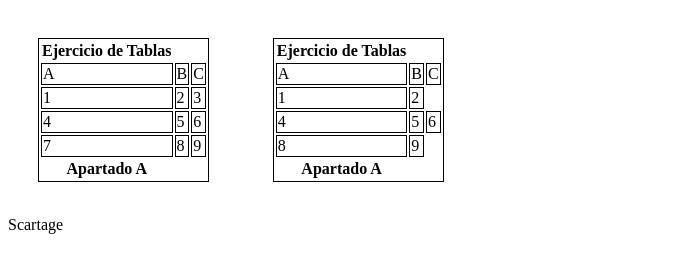
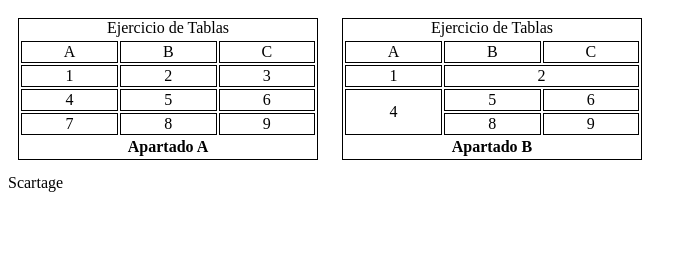
Before and after one commit to scartage/Bootcamp-javaFE, a plain HTML site: page html/index4.html in a window 1280 px wide. Shown: the whole page, without its empty margins (0-696 px from the left). Drawn offline with Linux system fonts and the light colour scheme.

Commit message:
ejercicio 4 HTML terminado

```diff
--- a/html/index4.html
+++ b/html/index4.html
@@ -1,121 +1,83 @@
 <!DOCTYPE html>
-<html lang="en">
+<html lang="es">
   <head>
-    <meta charset="UTF-8">
-    <meta http-equiv="X-UA-Compatible" content="IE=edge">
-    <meta name="viewport" content="width=device-width, initial-scale=1.0">
+    <meta charset="UTF-8" />
+    <meta http-equiv="X-UA-Compatible" content="IE=edge" />
+    <meta name="viewport" content="width=device-width, initial-scale=1.0" />
     <title>Document</title>
   </head>
   <body>
     <main>
       <table class="default">
-
         <tr>
-              <th>Ejercicio de Tablas</th>
+          <caption> Ejercicio de Tablas </caption>
         </tr>
-
         <tr>
-
           <td>A</td>
-
           <td>B</td>
-
           <td>C</td>
-
         </tr>
-
         <tr>
-
           <td>1</td>
-
           <td>2</td>
-
           <td>3</td>
-
         </tr>
-
         <tr>
-
           <td>4</td>
-
           <td>5</td>
-
           <td>6</td>
-
         </tr>
-
         <tr>
-
           <td>7</td>
-
           <td>8</td>
-
           <td>9</td>
-
         </tr>
-
         <tr>
-                <th>Apartado A</th>
+          <th colspan="4">Apartado A</th>
         </tr>
       </table>
 
       <table class="default">
-
         <tr>
-                <th>Ejercicio de Tablas</th>
+          <caption>Ejercicio de Tablas</caption>
         </tr>
-
         <tr>
-
           <td>A</td>
-
           <td>B</td>
-
           <td>C</td>
-
         </tr>
-
         <tr>
-
           <td>1</td>
-
-              <td>2</td>
-
+          <td colspan="2">2</td>
         </tr>
-
         <tr>
-
-              <td>4</td>
-
+          <td rowspan="2">4</td>
           <td>5</td>
-
           <td>6</td>
-
         </tr>
-
         <tr>
-
-
           <td>8</td>
-
           <td>9</td>
-
         </tr>
-
         <tr>
-                <th>Apartado A</th>
+          <th colspan="4">Apartado B</th>
         </tr>
       </table>
     </main>
     <style>
-        table{
+      table {
         display: inline-block;
-            margin: 30px;
+        margin: 10px;
+        width: 400px;
       }
-        table, tr,td{
-            border:solid 1px black;
+      table,
+      tr,
+      td {
+        border: solid 1px black;
+        text-align: center;
+        width: 300px;
       }
     </style>
-    <footer> Scartage </footer>
+    <footer>Scartage</footer>
   </body>
 </html>
```
Lines whose indentation alone changed are shown as unchanged.
